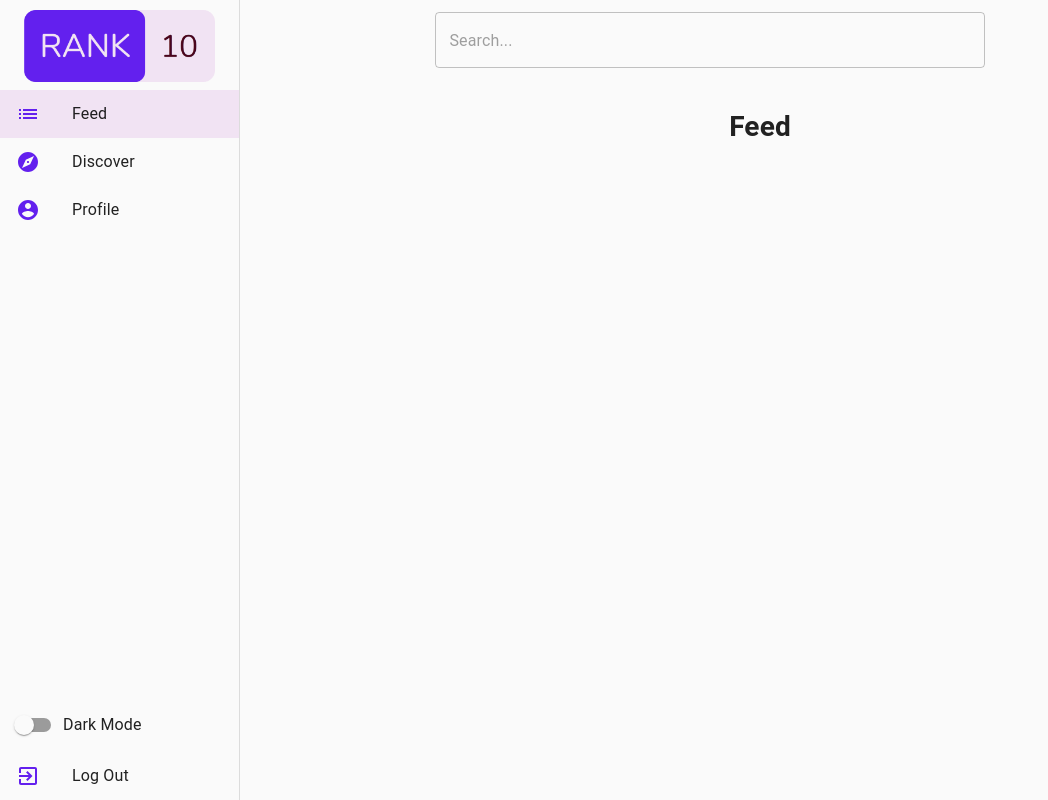
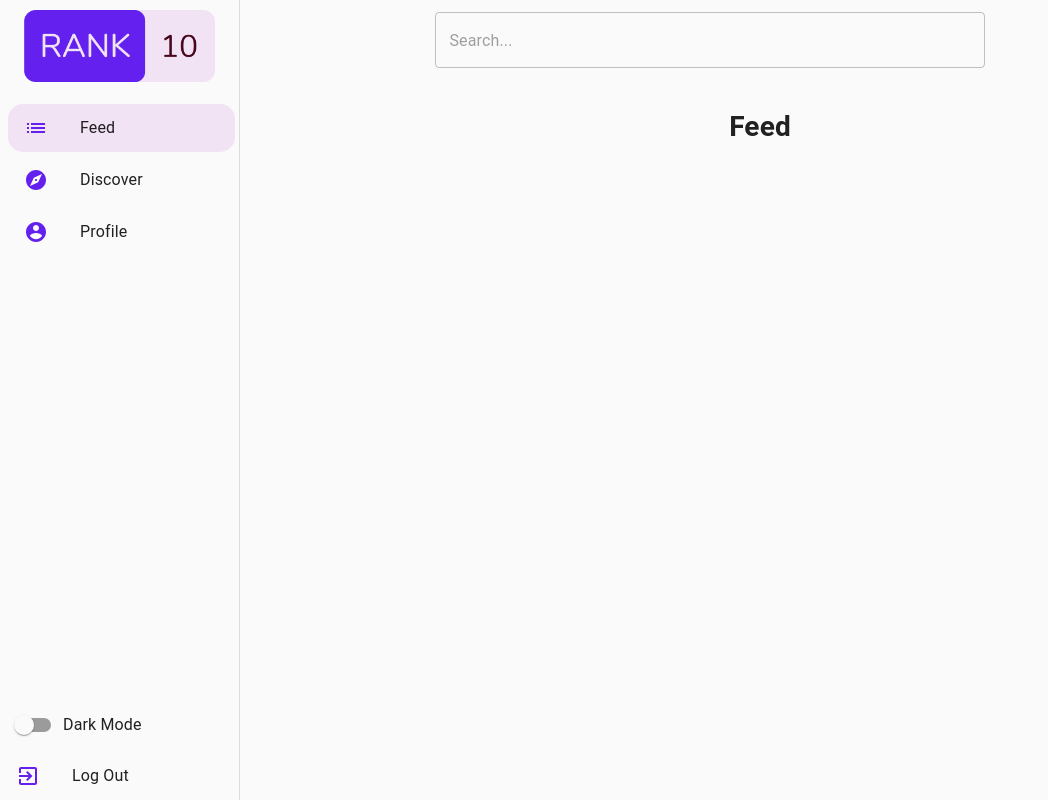
Before and after one commit to meh430/rankten, a React (Create React App) app: page /#/main in a window 1280 px wide. Shown: the whole page, without its empty margins (0-1048 px from the left). Built offline with nearby package versions, Linux system fonts and the light colour scheme.

Commit message:
Styles list item

```diff
--- a/src/routes/MainRoute.js
+++ b/src/routes/MainRoute.js
@@ -57,6 +57,7 @@ const useStyles = makeStyles((theme) => ({
     // necessary for content to be below app bar
     toolbar: theme.mixins.toolbar,
     drawerPaper: {
+
         width: drawerWidth,
         backgroundColor: theme.palette.background.default,
     },
@@ -64,6 +65,12 @@ const useStyles = makeStyles((theme) => ({
         flexGrow: 1,
         padding: theme.spacing(3),
     },
+    listItem: {
+        width: "95%",
+        borderRadius: "15px",
+        marginLeft: "8px",
+        marginTop: "4px"
+    }
 }));
 export const MainRoute = (props) => {
     const { window } = props;
@@ -84,7 +91,7 @@ export const MainRoute = (props) => {
     const classes = useStyles();
 
     const selectedColor =
-        currentTheme.palette.type === "light" ? appThemeConstants.palePurple : appThemeConstants.lavender;
+        currentTheme.palette.type === "light" ? appThemeConstants.palePurple : appThemeConstants.hanPurple;
     const unselectedColor = currentTheme.palette.background.default;
     const linkStyle = {
         textDecoration: "none",
@@ -97,9 +104,10 @@ export const MainRoute = (props) => {
     const drawer = (
         <div className="col" style={{ width: "100%" }}>
             <Logo />
-            <List>
+            <List style={{marginTop: "10px"}}>
                 <Link to="/main" style={linkStyle}>
                     <ListItem
+                        className={classes.listItem}
                         button
                         key="feed"
                         onClick={() => setTabIndex(0)}
@@ -111,6 +119,7 @@ export const MainRoute = (props) => {
                 </Link>
                 <Link to="/main/discover" style={linkStyle}>
                     <ListItem
+                        className={classes.listItem}
                         button
                         key="discover"
                         onClick={() => setTabIndex(1)}
@@ -122,6 +131,7 @@ export const MainRoute = (props) => {
                 </Link>
                 <Link to="/main/profile" style={linkStyle}>
                     <ListItem
+                        className={classes.listItem}
                         button
                         key="profile"
                         onClick={() => setTabIndex(2)}
```
